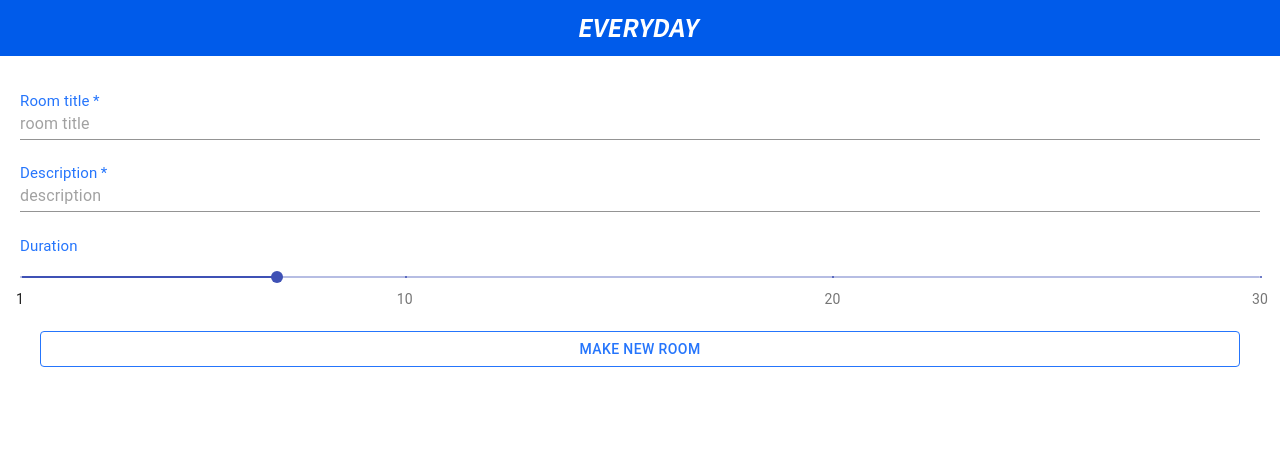
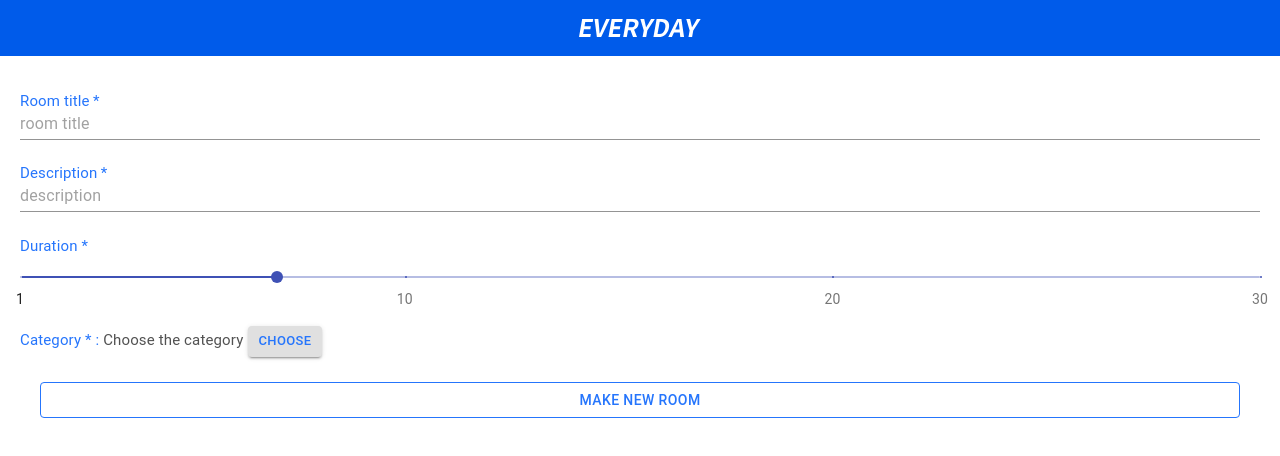
Before and after one commit to everyday-2020/everyday_front, a React (Create React App) app: page /makeroom in a window 1280 px wide. Shown: the top 456 px of the page. Built offline with nearby package versions, Linux system fonts and the light colour scheme; a web font is replaced by a local one.

Commit message:
add category picker

```diff
--- a/package.json
+++ b/package.json
@@ -22,6 +22,7 @@
     "d3-drag": "^1.2.5",
     "d3-force": "^2.0.1",
     "d3-selection": "^1.4.1",
+    "emoji-picker-react": "^3.2.1",
     "husky": "^4.2.5",
     "node-emoji": "^1.10.0",
     "node-sass": "^4.14.1",
--- a/src/containers/makeRoom.tsx
+++ b/src/containers/makeRoom.tsx
@@ -1,7 +1,9 @@
 import React, { useState } from "react";
 import LogoBar from "../components/logobar";
-import { TextField, Slider, Typography, Button } from "@material-ui/core";
+import { TextField, Slider, Typography, Button, Dialog, DialogContent } from "@material-ui/core";
 import { makeRoom } from "../api";
+import Picker from 'emoji-picker-react';
+
 
 interface MakeRoomForm {
   title: string;
@@ -34,8 +36,20 @@ const MakeRoom: React.FC = () => {
     title: '',
     description: '',
     complete_at: '',
-    category: 'fitness'
+    category: ''
   });
+
+  const [chosenEmoji, setChosenEmoji] = useState(null);
+
+  //dialog
+  const [open, setOpen] = useState(false);
+
+  const handleClickOpen = () => {
+    setOpen(true);
+  };
+  const handleClose = () => {
+    setOpen(false);
+  };
 
   function valueDuration(value) {
     return `${value}`;
@@ -50,7 +64,7 @@ const MakeRoom: React.FC = () => {
       title: '',
       description: '',
       complete_at: '',
-      category: 'fitness'
+      category: ''
     })
   }
 
@@ -60,29 +74,37 @@ const MakeRoom: React.FC = () => {
       [e.target.id]: e.target.value,
     })
   }
+
   const changeDuration = (e:any, v:any) => {
-      //console.log("e", v);
       let end = new Date();
-      //console.log("now", end);
       end.setDate(end.getDate() + v);
-      //console.log("end", end);
       const year = end.getFullYear();
       const month = end.getMonth() + 1;
       const date = end.getDate();
       const complete_at = `${year}-${month}-${date}`;
-      //console.log(complete_at);
       setForm({
         ...makeRoomForm,
         complete_at: complete_at
       })
+  }
 
+  const onEmojiClick = (e, emojiObject) => {
+    setChosenEmoji(emojiObject.emoji);
+    //console.log(emojiObject);
+    setForm({
+      ...makeRoomForm,
+      category: emojiObject.emoji.names,
+    })
+    handleClose();
+  }
+
+  const showPicker = (e:any) => {
+    e.preventDefault();
+    handleClickOpen();
   }
 
   return (
-    <div
-      className="content"
-      style={{ height: "calc(100vh - 56px)", overflow: "scroll" }}
-    >
+    <div className="content" style={{ height: "calc(100vh - 56px)", overflow: "scroll" }}>
       <LogoBar />
       <form
         onSubmit={confirmRoom}
@@ -125,7 +147,7 @@ const MakeRoom: React.FC = () => {
           gutterBottom
           style={{ marginTop: 15, fontSize: 15, color: "#2575fc" }}
         >
-          Duration
+          Duration *
         </Typography>
         <Slider
           id="duration"
@@ -139,6 +161,22 @@ const MakeRoom: React.FC = () => {
           max={30}
           marks={marks}
         />
+        <div>
+          <Typography
+            id="category-picker"
+            gutterBottom
+            style={{ marginTop: 15, fontSize: 15, color: "#2575fc" }}
+          >
+            Category * :  { chosenEmoji ? (
+            <span>{chosenEmoji}</span>
+          ) : (
+            <span style={{color: '#525252'}} >Choose the category</span>
+          )}
+            <Button onClick={showPicker} variant="contained" size="small" style={{ marginLeft: '5px', color: "#2575fc", borderColor: "#2575fc" }}>
+              Choose
+            </Button>
+          </Typography>
+        </div>
         <Button
           type="submit"
           variant="outlined"
@@ -147,6 +185,17 @@ const MakeRoom: React.FC = () => {
           Make new room
         </Button>
       </form>
+      <Dialog open={open} onClose={handleClose} maxWidth={"sm"}>
+              <DialogContent
+                style={{
+                  width: 300,
+                  height: 300,
+                  overflow: "hidden",
+                }}
+              >
+                <Picker onEmojiClick={onEmojiClick} />
+              </DialogContent>
+      </Dialog>
     </div>
   );
 };
```
Also changed, not shown: 1 other file (tests, documents, lock files or other folders).
